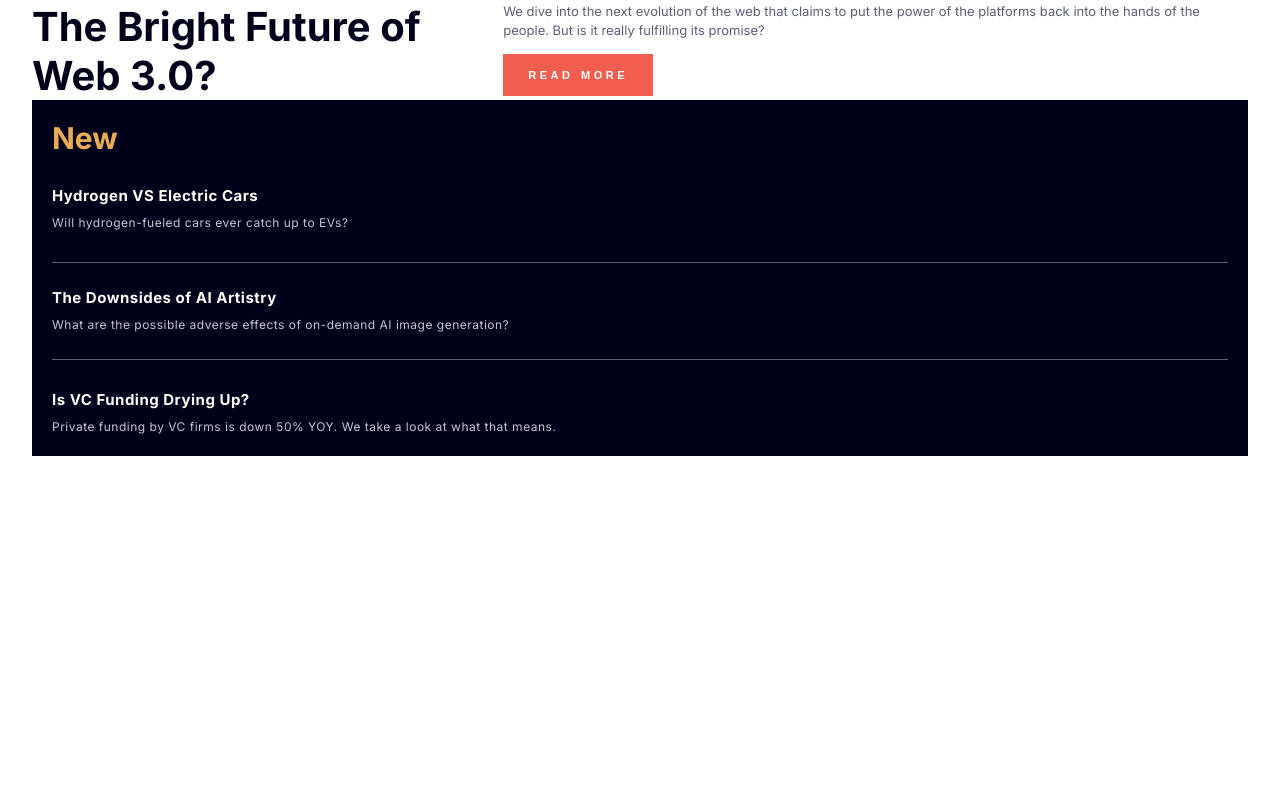
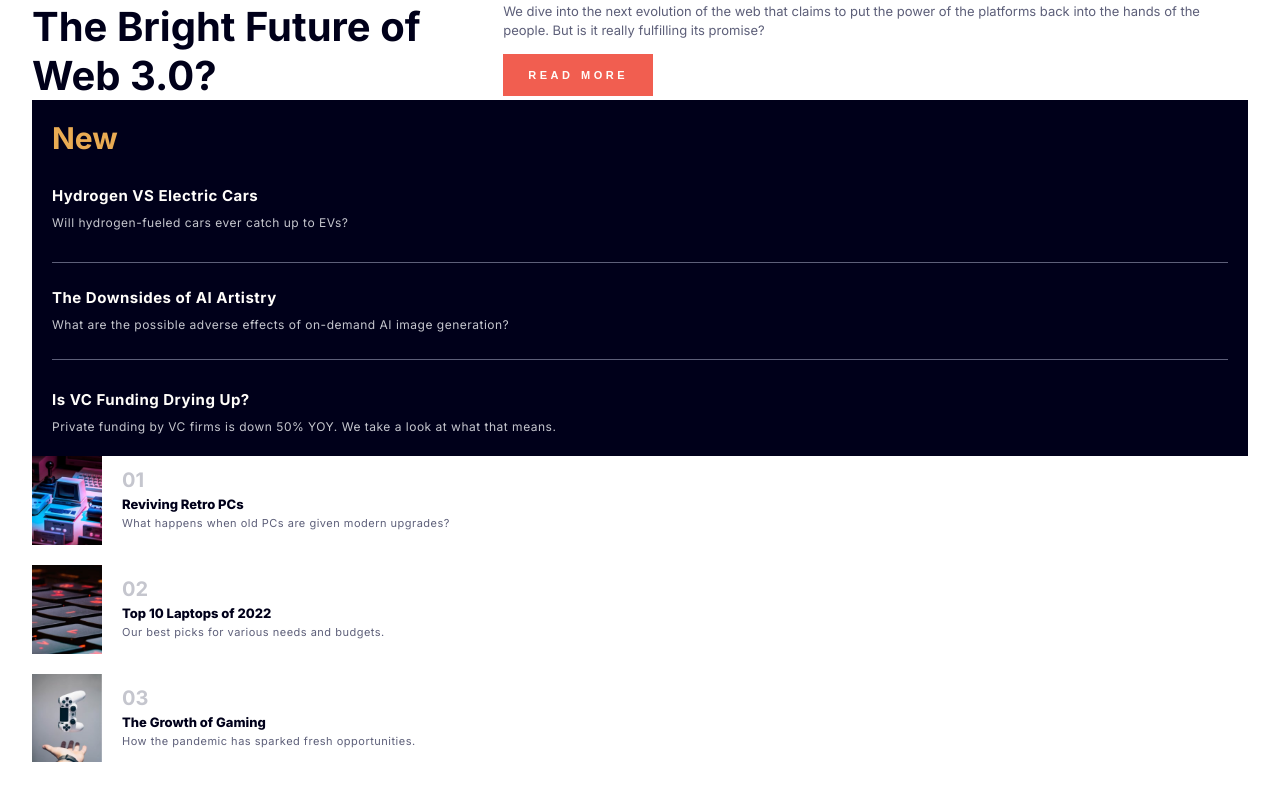
Before and after one commit to amirhossein-peyvand/news-homepage, a React (Vite) app: page / in a window 1280 px wide. Shown: the part 582-1382 px from the top of the page. Before the commit the page ends 1078 px from the top, so only its background shows below. Built offline with nearby package versions, Linux system fonts and the light colour scheme.

Commit message:
Building ItemsContainer and Item components

```diff
--- a/src/App.tsx
+++ b/src/App.tsx
@@ -2,6 +2,7 @@ import "./sass/App.scss";
 import Navbar from "./components/Navbar";
 import MainContent from "./components/MainContent";
 import Sidebar from "./components/Sidebar";
+import ItemsContainer from "./components/ItemsContainer";
 
 function App() {
   return (
@@ -9,6 +10,7 @@ function App() {
       <Navbar />
       <MainContent />
       <Sidebar />
+      <ItemsContainer />
     </div>
   );
 }
--- /dev/null
+++ b/src/components/Item.tsx
@@ -0,0 +1,25 @@
+import "../sass/Item.scss";
+
+interface Props {
+  desc: string;
+  image: string;
+  number: string;
+  title: string;
+}
+
+const Item = ({ desc, image, number, title }: Props) => {
+  return (
+    <article className="item">
+      <div className="imageContainer">
+        <img src={image} alt={image} />
+      </div>
+      <div className="contents">
+        <span>{number}</span>
+        <h5>{title}</h5>
+        <p>{desc}</p>
+      </div>
+    </article>
+  );
+};
+
+export default Item;
--- /dev/null
+++ b/src/components/ItemsContainer.tsx
@@ -0,0 +1,32 @@
+import Item from "./Item";
+import laptops from "../assets/image-top-laptops.jpg";
+import retroPcs from "../assets/image-retro-pcs.jpg";
+import gamingGrowth from "../assets/image-gaming-growth.jpg";
+import "../sass/ItemsContainer.scss";
+
+const ItemsContainer = () => {
+  return (
+    <section className="itemsContainer">
+      <Item
+        desc="What happens when old PCs are given modern upgrades?"
+        image={retroPcs}
+        number="01"
+        title="Reviving Retro PCs"
+      />
+      <Item
+        desc="Our best picks for various needs and budgets."
+        image={laptops}
+        number="02"
+        title="Top 10 Laptops of 2022"
+      />
+      <Item
+        desc="How the pandemic has sparked fresh opportunities."
+        image={gamingGrowth}
+        number="03"
+        title="The Growth of Gaming"
+      />
+    </section>
+  );
+};
+
+export default ItemsContainer;
--- /dev/null
+++ b/src/sass/Item.scss
@@ -0,0 +1,40 @@
+@import "colors.scss";
+
+.item {
+  display: flex;
+  align-items: center;
+
+  column-gap: 2rem;
+
+  .imageContainer {
+    img {
+      min-width: 3rem;
+      width: 7rem;
+    }
+  }
+
+  .contents {
+    display: flex;
+    flex-direction: column;
+    row-gap: 0.4rem;
+
+    span {
+      color: $grayish-blue;
+      font-size: 2rem;
+      font-weight: 700;
+    }
+
+    h5 {
+      color: $very-dark-blue;
+      font-size: 1.3rem;
+      font-weight: 800;
+    }
+
+    p {
+      color: $dark-grayish-blue;
+      font-size: 1.1rem;
+      letter-spacing: 0.5px;
+      line-height: 1.4;
+    }
+  }
+}
--- /dev/null
+++ b/src/sass/ItemsContainer.scss
@@ -0,0 +1,5 @@
+.itemsContainer {
+  display: flex;
+  flex-direction: column;
+  row-gap: 2rem;
+}
```
